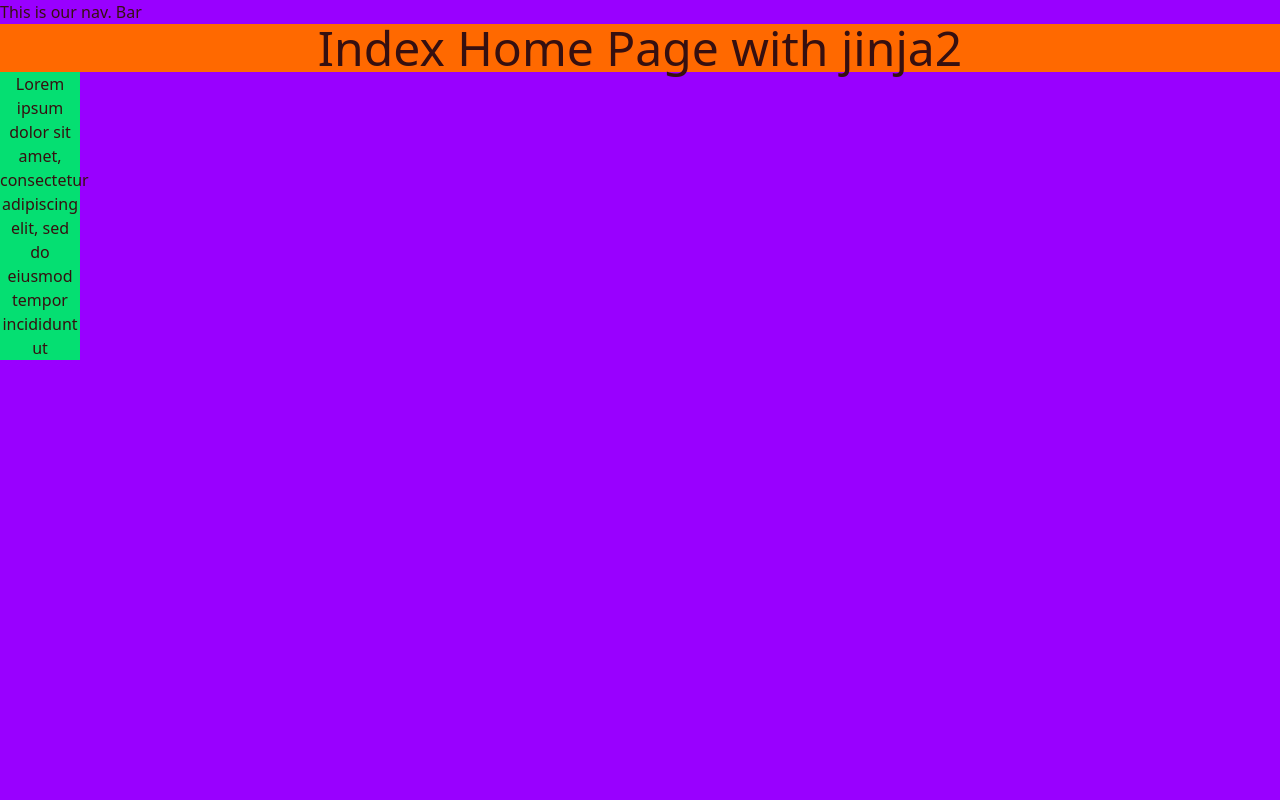
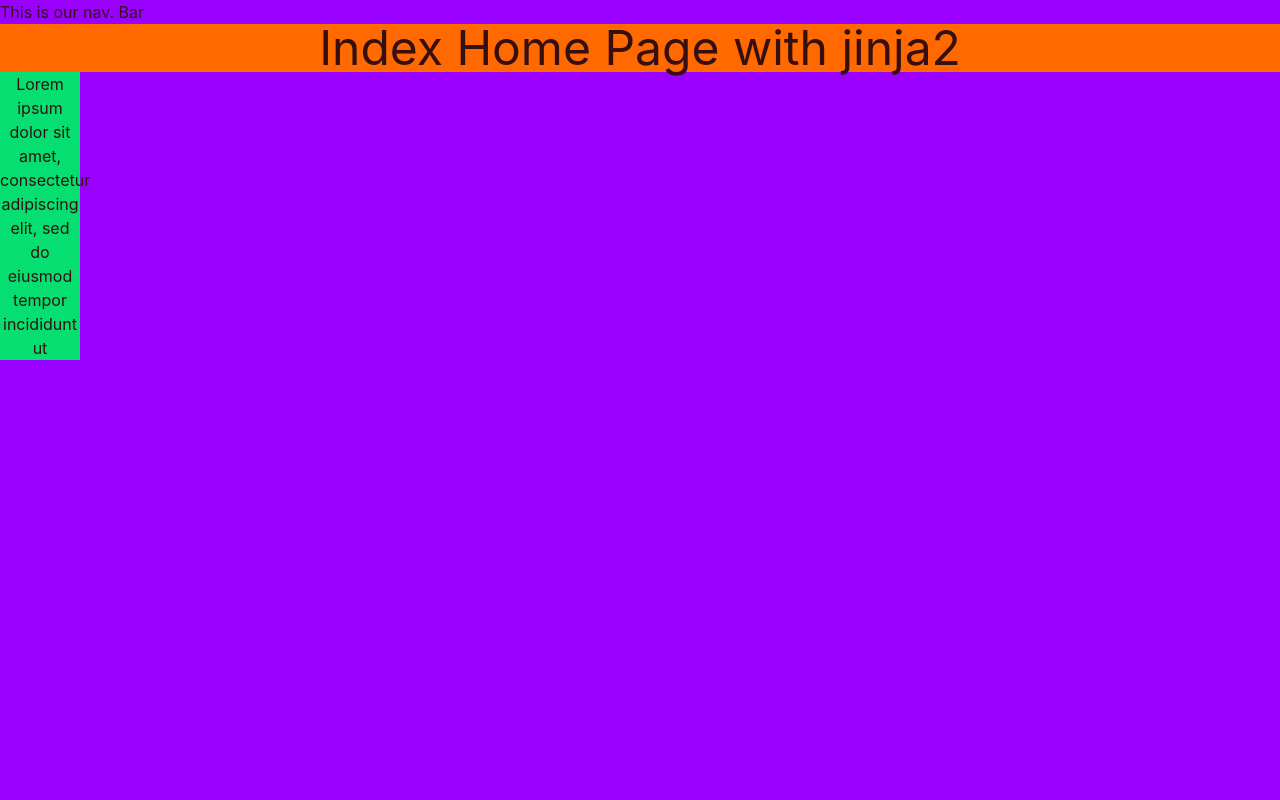
Before and after one commit to Sumit-KD/Django-Beginner, a Django app: page / in a window 1280 px wide. Run offline with Django 5.2, Linux system fonts and the light colour scheme; style sheets or scripts are compiled from the project's sources; some libraries are stand-ins or nearby versions.

Commit message:
css styling

```diff
--- a/static/style.css
+++ b/static/style.css
@@ -1,6 +1,8 @@
 body{
     background-color: #9900ff;
     color: #361010;
+    font-family: -apple-system,BlinkMacSystemFont,"Segoe UI",Roboto,"Helvetica Neue",Arial,sans-serif;
+
 
 }
 h1{
```
